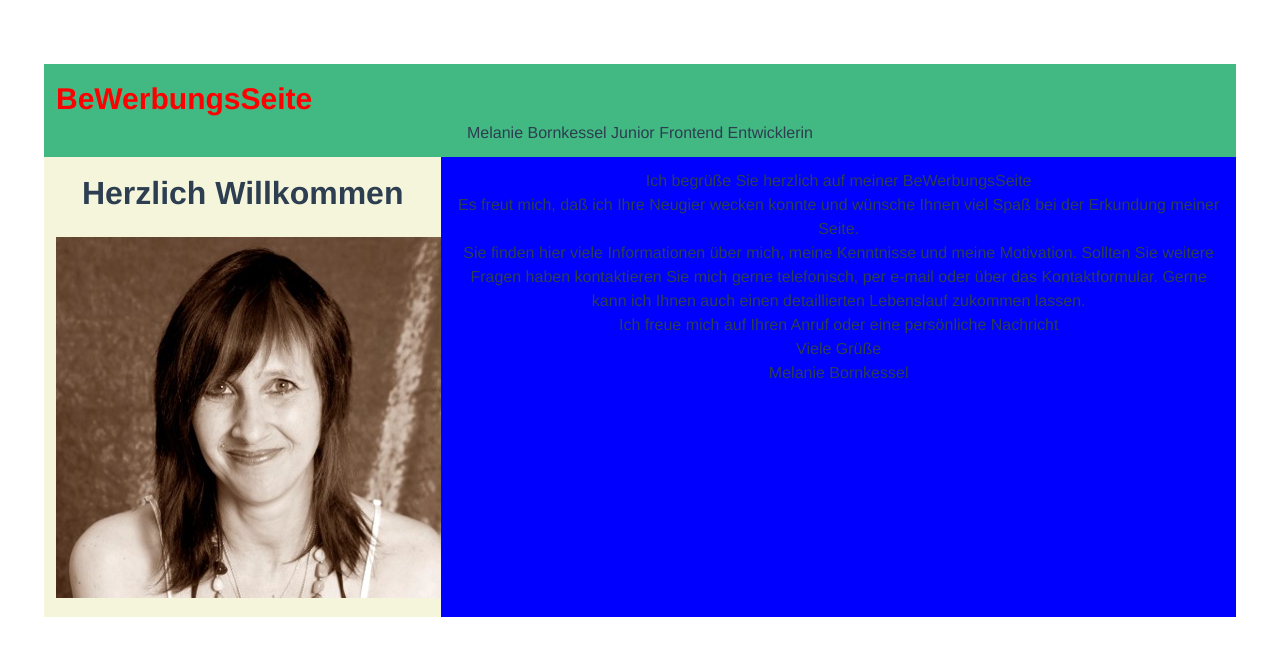
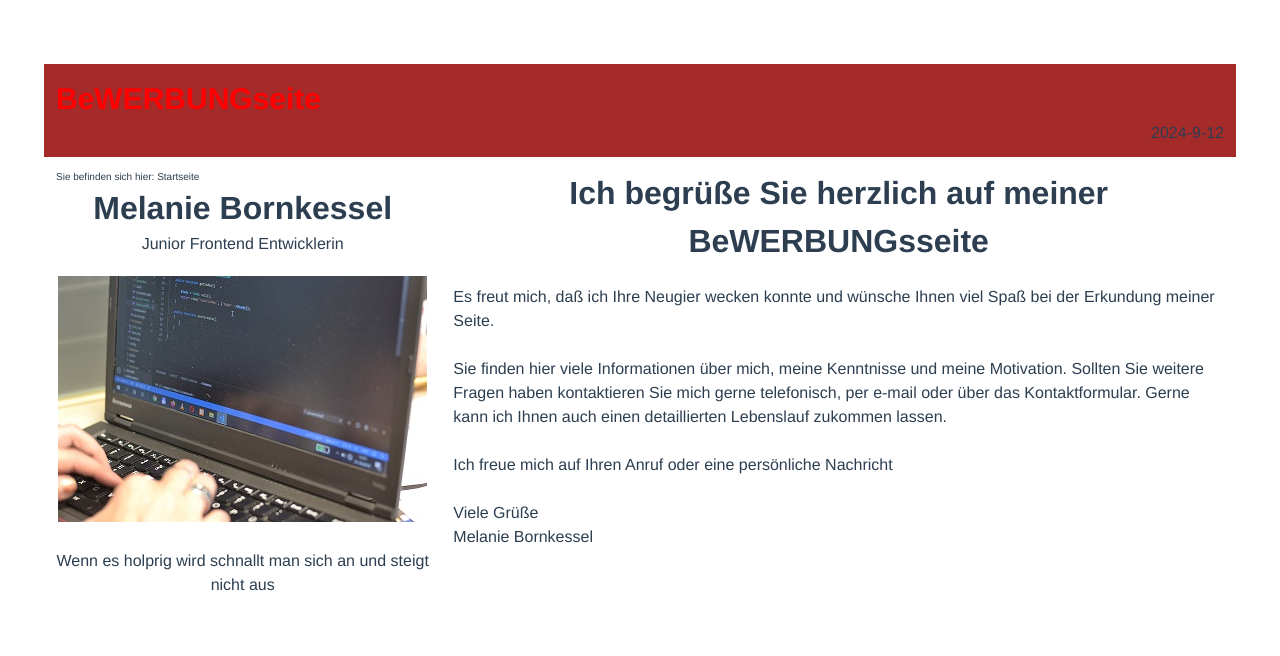
Before and after one commit to melanieborn/Bewerbungsseite, a Vue app in the folder myweb/: page / in a window 1280 px wide. Shown: the top 656 px of the page. Built offline with nearby package versions, Linux system fonts and the light colour scheme.

Commit message:
last finish

```diff
--- a/myweb/src/components/StartSeite.vue
+++ b/myweb/src/components/StartSeite.vue
@@ -2,28 +2,34 @@
 <v-container>
     <v-row class="oben">
         <v-col cols="12">
-            <p class="name"> BeWerbungsSeite </p>
-            <p> Melanie Bornkessel Junior Frontend Entwicklerin </p>
+            <p class="name"> BeWERBUNGseite </p>
+            <p class="date">  {{ timestamp }} </p>
         </v-col>
     </v-row>
     <v-row>
-        <v-col cols="4" class="bild">
-            <h1> Herzlich Willkommen </h1>
-            <img class="bild1" src="@/assets/Bild1.jpg">
+        <v-col cols="4">
+          <p  class="bild"> Sie befinden sich hier: Startseite </p>
+            <h1> Melanie Bornkessel </h1>
+            <p> Junior Frontend Entwicklerin </p>
+            <img class="bild1" src="@/assets/Tastatur.jpg">
+            <p> Wenn es holprig wird schnallt man sich an und steigt nicht aus </p>
         </v-col>
-        <v-col cols="8" class="rechts">
-            <p> Ich begrüße Sie herzlich auf meiner BeWerbungsSeite </p>
-            <p> Es freut mich, daß ich Ihre Neugier wecken konnte und wünsche Ihnen viel Spaß bei der
+        <v-col cols="8" >
+            <h1 class="rechts"> Ich begrüße Sie herzlich auf meiner BeWERBUNGsseite </h1>
+            <p class="links"> Es freut mich, daß ich Ihre Neugier wecken konnte und wünsche Ihnen viel Spaß bei der
                 Erkundung meiner Seite.
             </p>
-            <p> Sie finden hier viele Informationen über mich, meine Kenntnisse und meine Motivation.
+            <br />
+            <p class="links"> Sie finden hier viele Informationen über mich, meine Kenntnisse und meine Motivation.
                 Sollten Sie weitere Fragen haben kontaktieren Sie mich gerne telefonisch, per e-mail oder
                 über das Kontaktformular.
                 Gerne kann ich Ihnen auch einen detaillierten Lebenslauf zukommen lassen.
             </p>
-            <p> Ich freue mich auf Ihren Anruf oder eine persönliche Nachricht </p>
-            <p> Viele Grüße </p>
-            <p> Melanie Bornkessel </p>
+            <br />
+            <p class="links"> Ich freue mich auf Ihren Anruf oder eine persönliche Nachricht </p>
+            <br />
+            <p class="links"> Viele Grüße </p>
+            <p class="links"> Melanie Bornkessel </p>
 
 
         </v-col>
@@ -36,7 +42,22 @@
     name: 'StartSeite',
     props: {
       msg: String
-    }
+    },
+    data() {
+    return { timestamp: " " }
+  },
+    created() {
+              setInterval(this.getNow, 1000);
+            },
+    methods: {
+            getNow: function() {
+                    const today = new Date();
+                    const date = today.getFullYear()+'-'+(today.getMonth()+1)+'-'+today.getDate();
+/*                     const time = today.getHours() + ":" + today.getMinutes() + ":";
+ */                    const dateTime = date;
+                    this.timestamp = dateTime;
+                }
+            }
   }
   </script>
 
@@ -57,7 +78,7 @@
     color: #42b983;
   }
   .oben {
-    background-color: #42b983;
+    background-color: brown;
   }
   .name {
     text-align: left;
@@ -66,12 +87,21 @@
     font-weight: bold;
   }
   .bild {
-    background-color: beige;
+    text-align: left;
+    font-size: 10px;
   }
   .rechts {
-    background-color: blue;
+    text-align: center;
+    margin-bottom: 20px;
   }
   .bild1 {
     margin-top: 20px;
+    margin-bottom: 20px;
+  }
+  .links {
+    text-align: left;
+  }
+  .date {
+    text-align: right;
   }
   </style>
```
